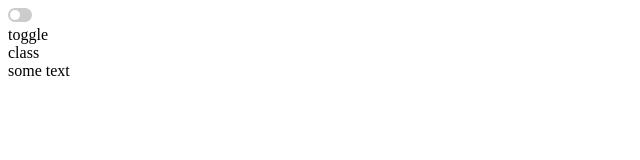
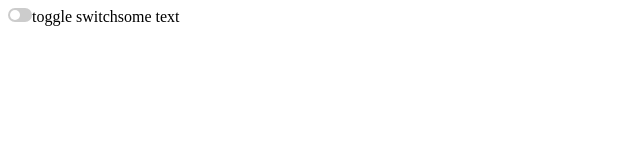
Before and after one commit to ezouras/widgets, a plain HTML site: page toggle-switch/toggle.html in a window 1280 px wide. Shown: the whole page, without its empty margins (0-640 px from the left). Drawn offline with Linux system fonts and the light colour scheme.

Commit message:
added style to toggle button

```diff
--- a/toggle-switch/toggle.css
+++ b/toggle-switch/toggle.css
@@ -1,3 +1,8 @@
+.container{
+  display:flex;
+
+}
+
 .switch {
   position: relative;
   display: inline-block;
--- a/toggle-switch/toggle.html
+++ b/toggle-switch/toggle.html
@@ -5,11 +5,13 @@
 <link rel="stylesheet" href="toggle.css">
 </head>
 <body>
+<div class="container">
   <label class="switch">
     <input type="checkbox">
     <span class="slider round"></span>
-    toggle class
   </label>
+  <label> toggle switch </label>
   <div class="downlaod"> some text </div>
+</div>
 </body>
 </html>
```
